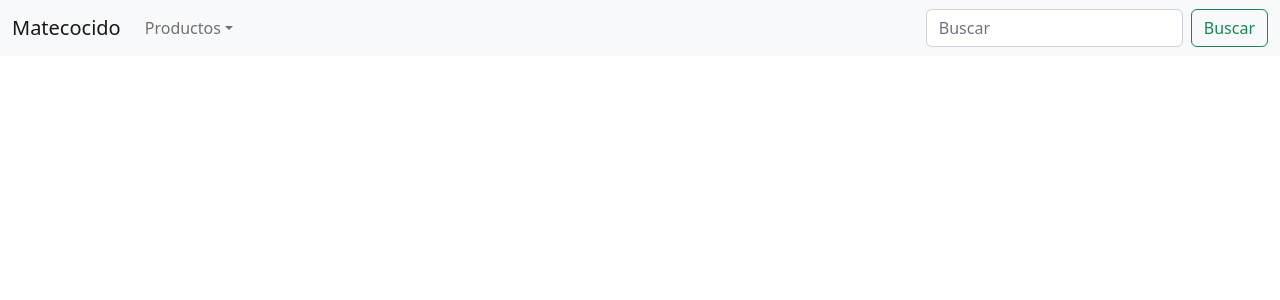
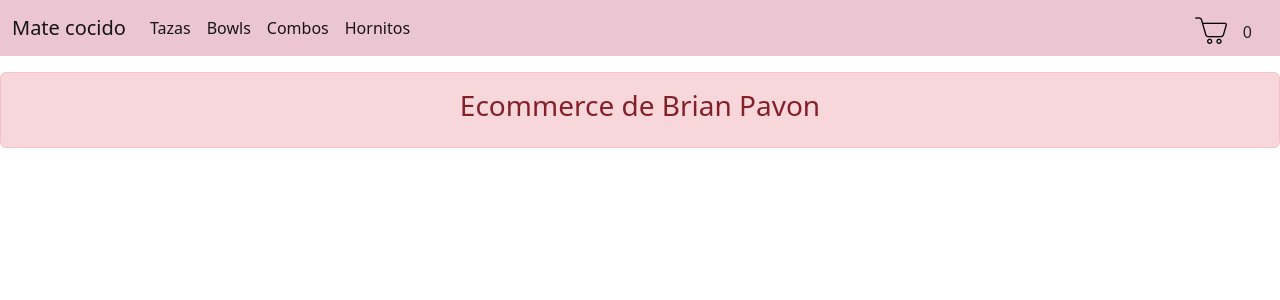
Before and after one commit to brianpavon/ecommerce-react, a React (Create React App) app: page / in a window 1280 px wide. Shown: the top 300 px of the page. Built offline with nearby package versions, Linux system fonts and the light colour scheme.

Commit message:
PreEntrega1-Pavon

```diff
--- a/src/App.js
+++ b/src/App.js
@@ -1,6 +1,7 @@
 //import logo from './logo.svg';
 import './App.css';
 import Navbar from './components/Navbar/Navbar';
+import ItemListContainer from './components/ItemListContainer/ItemListContainer';
 
 function App() {
   return (
@@ -19,7 +20,9 @@ function App() {
           Learn React
         </a>
       </header> */}
-       <Navbar />
+      <Navbar />
+      <ItemListContainer greeting={"Este es el ecommerce de Brian Pavon"}/>
+
     </div>
   );
 }
--- /dev/null
+++ b/src/components/CartWidget/CartWidget.js
@@ -0,0 +1,15 @@
+
+const CartWidget = () =>{
+    return(
+        <div className="d-flex justify-content-center">
+            <div>
+                <img src="./images/shopping_cart.png" alt="img_cart"/>
+            </div>
+            <div className="mt-2 ms-3 me-3">
+                0
+            </div>
+        </div>
+    )
+}
+
+export default CartWidget;
--- /dev/null
+++ b/src/components/ItemListContainer/ItemListContainer.js
@@ -0,0 +1,10 @@
+const ItemListContainer = ({greeting}) => {
+    return(
+        // <h1>{greeting}</h1>
+        <div className="alert alert-danger mt-3" role="alert">
+            <h3>Ecommerce de Brian Pavon</h3>
+        </div>
+    )
+}
+
+export default ItemListContainer;
--- a/src/components/Navbar/Navbar.css
+++ b/src/components/Navbar/Navbar.css
@@ -1,3 +1,3 @@
-.Navbar {
-    background-color: pink;
+.navbar-colour {
+    background-color: #ebc5d2;
 }
--- a/src/components/Navbar/Navbar.js
+++ b/src/components/Navbar/Navbar.js
@@ -1,21 +1,33 @@
-//import './Navbar.css'
+import CartWidget from "../CartWidget/CartWidget";
+import "./Navbar.css";
 
 const Navbar = () => {
     return (
-        <nav className="navbar navbar-expand-lg bg-light">
+        <nav className="navbar navbar-expand-lg navbar-colour">
+
             <div className="container-fluid">
-                <a className="navbar-brand" href="#">Matecocido</a>
+                <a className="navbar-brand" href="#">Mate cocido</a>
                 <button className="navbar-toggler" type="button" data-bs-toggle="collapse" data-bs-target="#navbarSupportedContent" aria-controls="navbarSupportedContent" aria-expanded="false" aria-label="Toggle navigation">
                     <span className="navbar-toggler-icon"></span>
                 </button>
                 <div className="collapse navbar-collapse" id="navbarSupportedContent">
                     <ul className="navbar-nav me-auto mb-2 mb-lg-0">
-                        {/* <li className="nav-item">
-                            <a className="nav-link active" aria-current="page" href="#">Home</a>
-                        </li> */}
+                        <li className="nav-item">
+                            <a className="nav-link active" aria-current="page" href="#">Tazas</a>
+                        </li>
+                        <li className="nav-item">
+                            <a className="nav-link active" aria-current="page" href="#">Bowls</a>
+                        </li>
+                        <li className="nav-item">
+                            <a className="nav-link active" aria-current="page" href="#">Combos</a>
+                        </li>
+                        <li className="nav-item">
+                            <a className="nav-link active" aria-current="page" href="#">Hornitos</a>
+                        </li>
+
                         {/* <li className="nav-item">
                             <a className="nav-link" href="#">Productos</a>
-                        </li> */}
+                        </li>
                         <li className="nav-item dropdown">
                             <a className="nav-link dropdown-toggle" href="#" role="button" data-bs-toggle="dropdown" aria-expanded="false">
                                 Productos
@@ -24,18 +36,15 @@ const Navbar = () => {
                                 <li><a className="dropdown-item" href="#">Tazas</a></li>
                                 <li><a className="dropdown-item" href="#">Bowls</a></li>
                                 <li><a className="dropdown-item" href="#">Combos</a></li>
-                                {/* <li><hr className="dropdown-divider"/></li> */}
+                                <li><hr className="dropdown-divider"/></li>
                                 <li><a className="dropdown-item" href="#">Hornitos</a></li>
                             </ul>
-                        </li>
+                        </li> */}
                         {/* <li className="nav-item">
                             <a className="nav-link disabled">Disabled</a>
                         </li> */}
                     </ul>
-                    <form className="d-flex" role="search">
-                        <input className="form-control me-2" type="search" placeholder="Buscar" aria-label="Buscar"/>
-                        <button className="btn btn-outline-success" type="submit">Buscar</button>
-                    </form>
+                    <CartWidget/>
                 </div>
             </div>
         </nav>
```
Also changed, not shown: public/images/shopping_cart.png (added).
